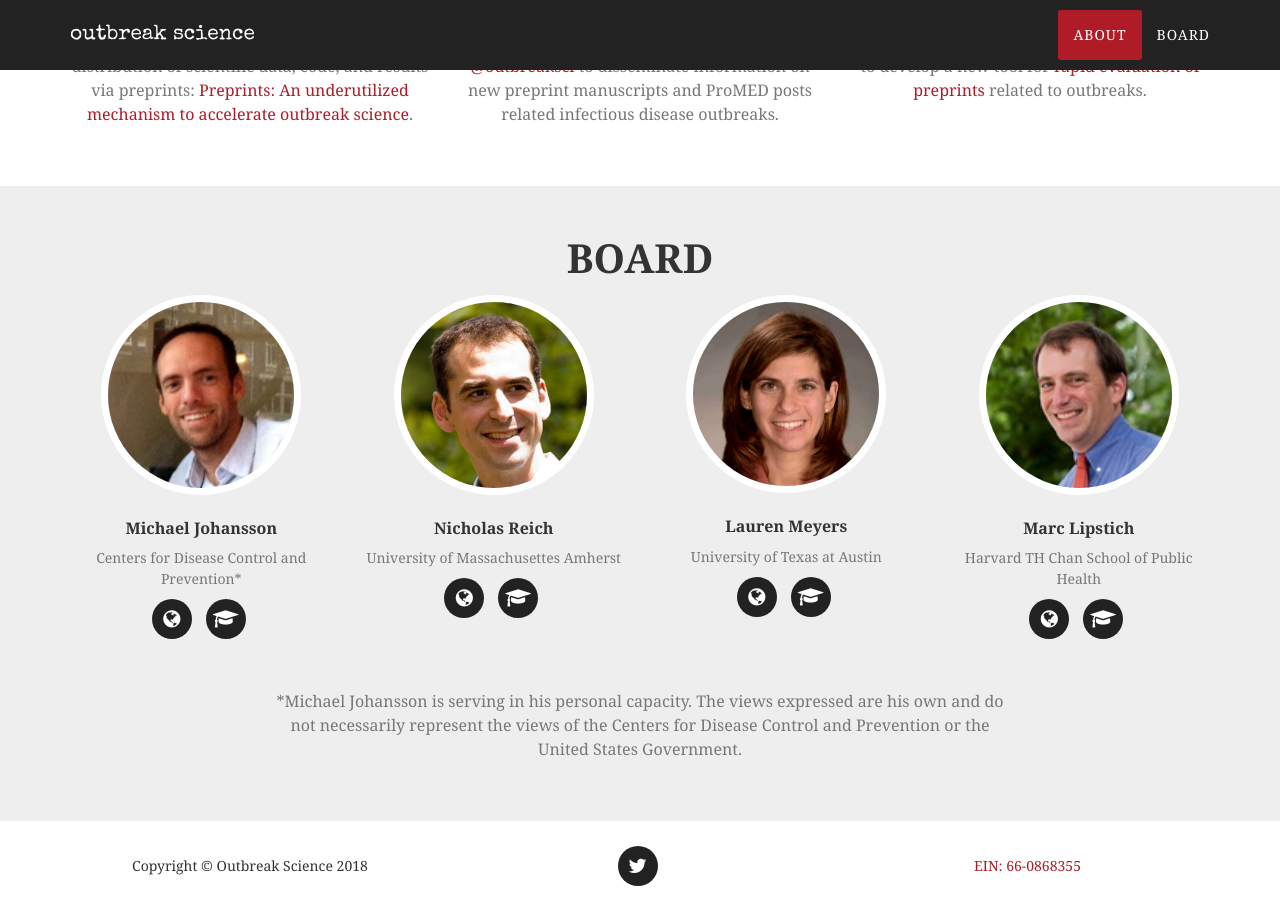
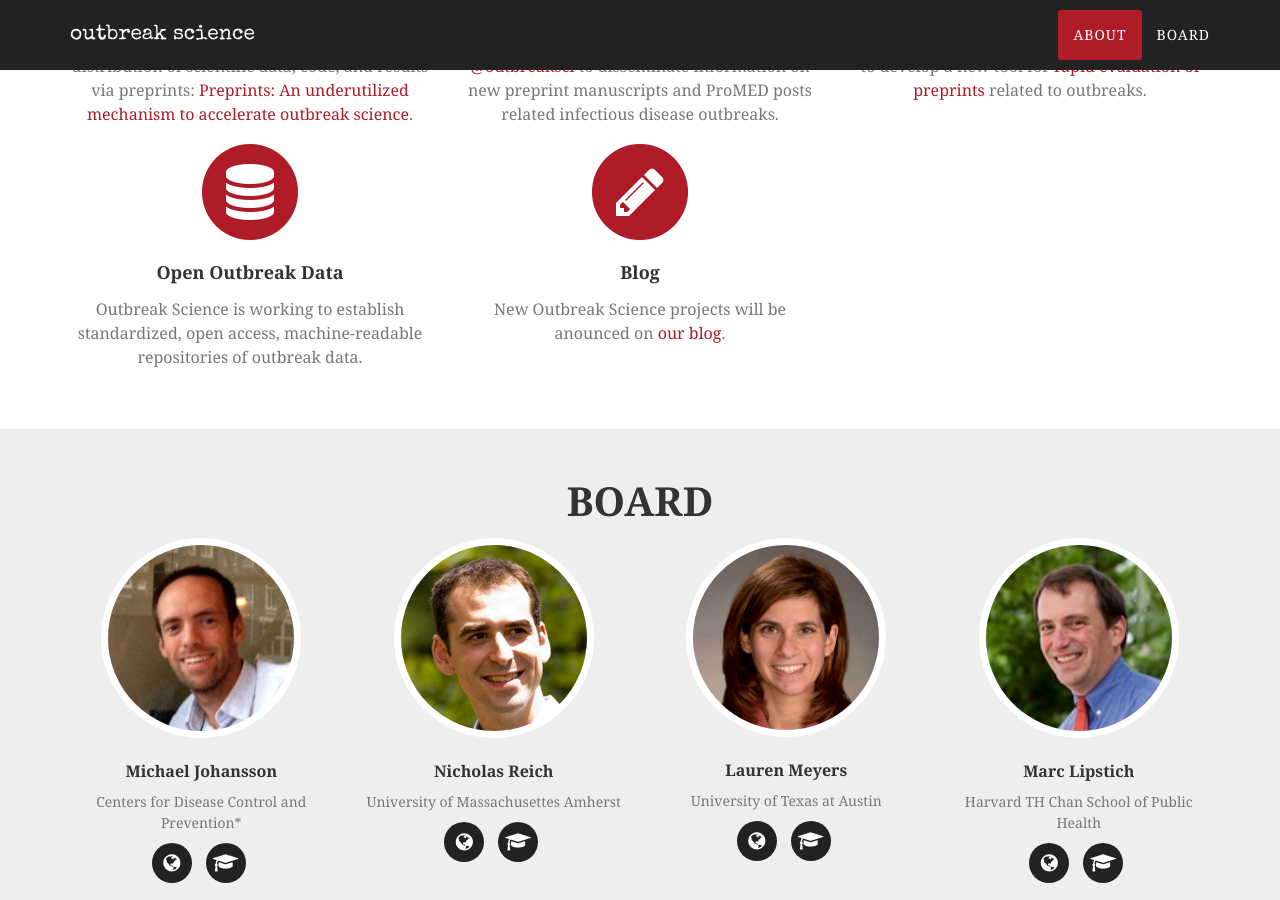
Before and after one commit to outbreaksci/outbreaksci.github.io, a Jekyll site: the page built from index.md, in a window 1280 px wide and 900 px high, scrolled down 1226 px. Built offline with Jekyll 4.4.1, drawn with Linux system fonts in a browser that asks for light colours; nearby versions of some CDN libraries; some web fonts are replaced.

Commit message:
add rapid reviews & blog

```diff
--- /dev/null
+++ b/_data/services2.yml
@@ -0,0 +1,9 @@
+- name: "Open Outbreak Data"
+  icon: "database"
+  link: ""
+  description: "Outbreak Science is working to establish standardized, open access, machine-readable repositories of outbreak data."
+
+- name: "Blog"
+  icon: "pencil"
+  link: "http://blog.outbreakscience.org"
+  description: "New Outbreak Science projects will be anounced on <a href='http://blog.outbreakscience.org'>our blog</a>."
--- a/_includes/services.html
+++ b/_includes/services.html
@@ -20,6 +20,21 @@
                 <p class="text-muted">{{ service.description }}</p>
             </div>
           {% endfor %}
+        </div>
+
+        <div class="row text-center">
+          {% for service in site.data.services2 %}
+            <div class="col-md-4">
+                <span class="fa-stack fa-4x">
+                    <a href="{{ service.link }}" target="_blank">
+                    <i class="fa fa-circle fa-stack-2x text-primary"></i>
+                    <i class="fa fa-{{ service.icon }} fa-stack-1x fa-inverse"></i>
+                  </a>
+                </span>
+                <h4 class="service-heading">{{ service.name }}</h4>
+                <p class="text-muted">{{ service.description }}</p>
+            </div>
+          {% endfor %}
 
         </div>
     </div>
```
